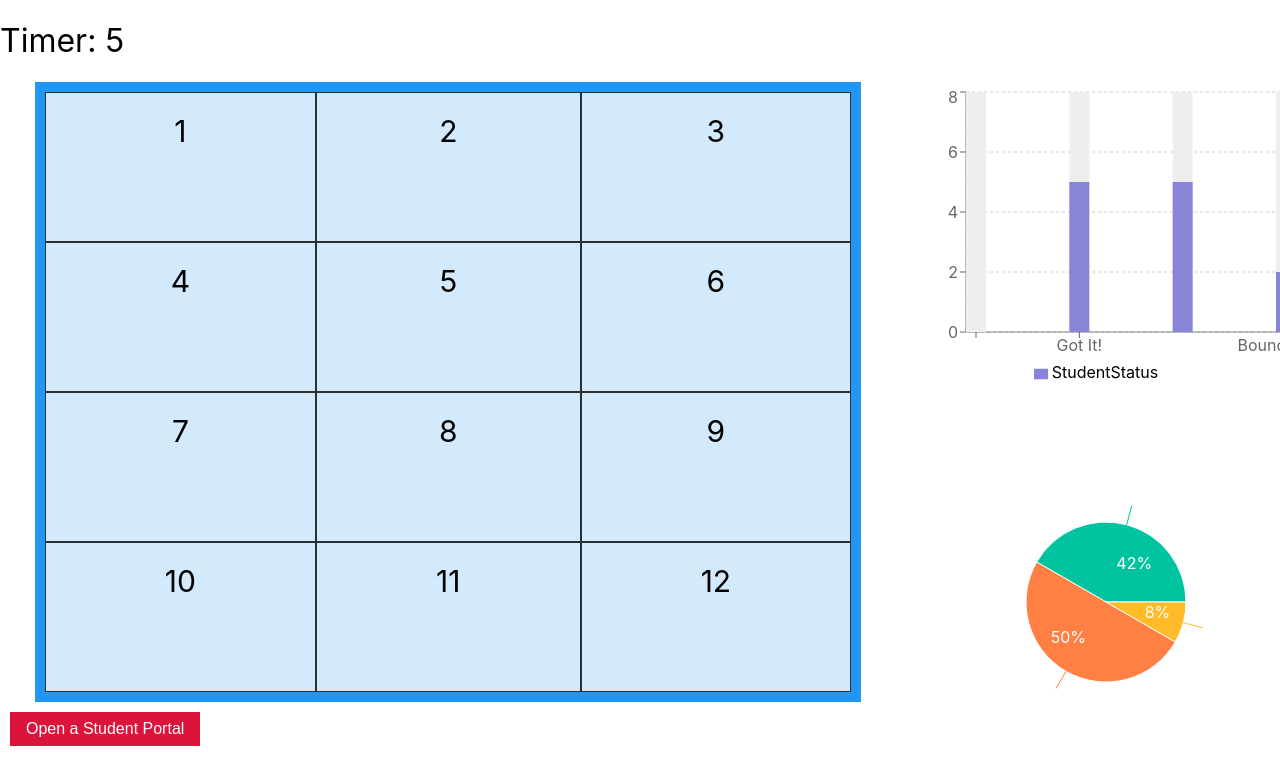
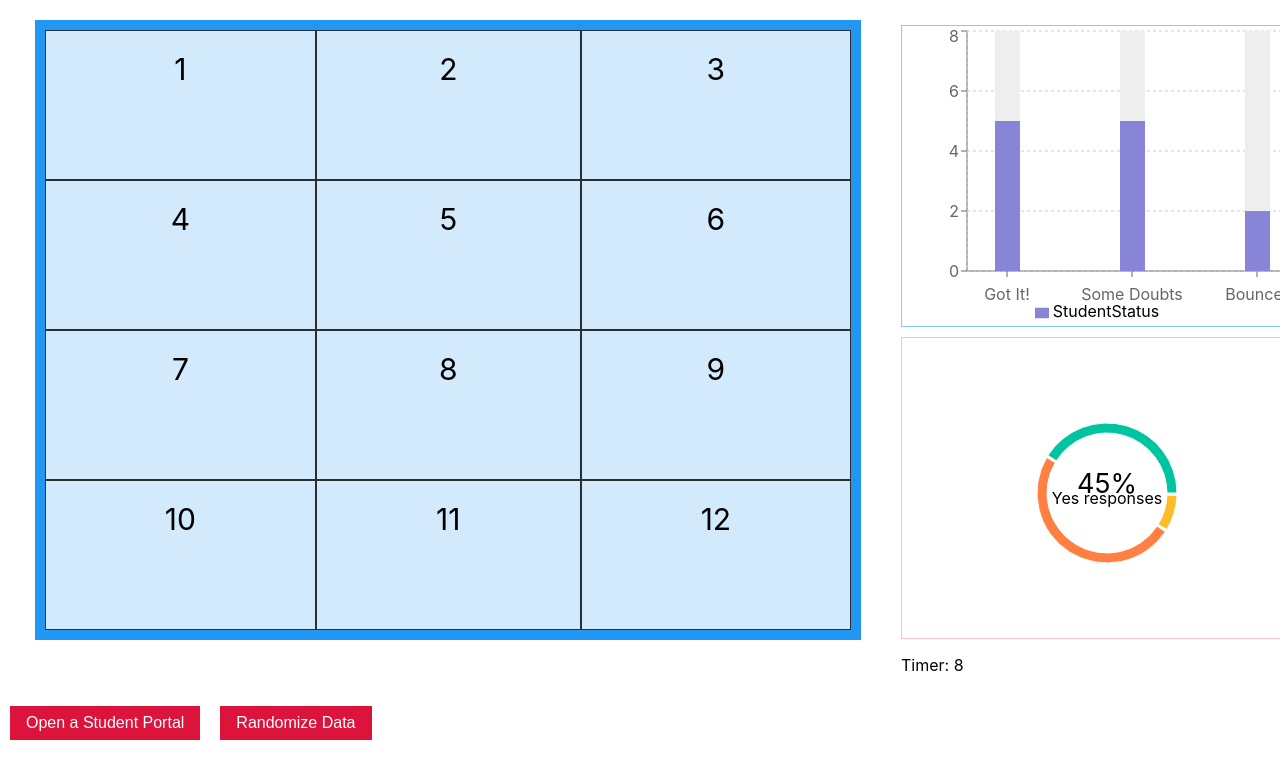
Before and after one commit to adityaketkar/emoji-reaction-board, a React (Create React App) app: page / in a window 1280 px wide. Shown: the top 784 px of the page. Built offline with nearby package versions, Linux system fonts and the light colour scheme.

Commit message:
beautify dashboard

```diff
--- a/src/App.css
+++ b/src/App.css
@@ -72,6 +72,7 @@ button {
   border: none;
   font-size: inherit;
   margin: 10px;
+  cursor: pointer;
 }
 
 .animation {
@@ -109,6 +110,7 @@ button {
 
 .master-container{
   width: auto;
+  margin-top: 20px;
   /* border: black 1px solid; */
 }
 
@@ -128,7 +130,6 @@ button {
 .class-mood{
   /* border: green 2px solid; */
   margin: 5px;
-  justify-items: center;
 }
 
 .class-responses{
--- a/src/App.js
+++ b/src/App.js
@@ -5,43 +5,32 @@ import {
   BarChart, Bar, XAxis, YAxis, CartesianGrid, Tooltip, Legend,
 } from 'recharts';
 import {
-  PieChart, Pie, Sector, Cell,
+  PieChart, Pie, Cell,
 } from 'recharts';
-const data = [
-  { name: 'Yes', value: 5 },
-  { name: 'No', value: 6 },
-  { name: 'Did\'nt Respond', value: 1 },
-];
+import {Label} from 'recharts';
+
 const COLORS = [  '#00C49F','#FF8042', '#FFBB28',,'#0088FE'];
 const RADIAN = Math.PI / 180;
 const renderCustomizedLabel = ({
-  cx, cy, midAngle, innerRadius, outerRadius, percent, index,
+  cx, cy, midAngle, innerRadius, outerRadius, percent, name,
 }) => {
    const radius = innerRadius + (outerRadius - innerRadius) * 0.5;
   const x = cx + radius * Math.cos(-midAngle * RADIAN);
   const y = cy + radius * Math.sin(-midAngle * RADIAN);
 
   return (
+    <div>
       <text x={x} y={y} fill="white" textAnchor={x > cx ? 'start' : 'end'} dominantBaseline="central">
         {`${(percent * 100).toFixed(0)}%`}
       </text>
+      <text x={x} y={y} fill="white" textAnchor={x > cx ? 'start' : 'end'} dominantBaseline="central">
+        {name}<br></br>
+      </text>
+    </div>
   );
 };
 
-const dataBar = [
-  {
-    name: ' ', uv: 0, pv: 0, StudentStatus: 0,
-  },
-  {
-    name: 'Got It!', uv: 12, pv: 12, StudentStatus: 5,
-  },
-  {
-    name: 'Some Doubts', uv: 12, pv: 12, StudentStatus: 5,
-  },
-  {
-    name: 'Bouncer', uv: 12, pv: 12, StudentStatus: 2,
-  }
-];
+
 
 
 function copyStyles(sourceDoc, targetDoc) {
@@ -106,8 +95,24 @@ class App extends React.PureComponent {
     super(props);
 
     this.state = {
-      counter: 0,
+      counter: 8,
       showWindowPortal: false,
+      dataPie : [
+        { name: 'Yes', value: 5 },
+        { name: 'No', value: 6 },
+        { name: 'Did\'nt Respond', value: 1 },
+      ],
+      dataBar : [
+        {
+          name: 'Got It!', uv: 12, pv: 12, StudentStatus: 5,
+        },
+        {
+          name: 'Some Doubts', uv: 12, pv: 12, StudentStatus: 5,
+        },
+        {
+          name: 'Bouncer', uv: 12, pv: 12, StudentStatus: 2,
+        }
+      ]
     };
 
     this.toggleWindowPortal = this.toggleWindowPortal.bind(this);
@@ -119,11 +124,11 @@ class App extends React.PureComponent {
       this.closeWindowPortal();
     });
 
-    window.setInterval(() => {
-      this.setState(state => ({
-        counter: state.counter + 1,
-      }));
-    }, 1000);
+    // window.setInterval(() => {
+    //   this.setState(state => ({
+    //     counter: state.counter + 1,
+    //   }));
+    // }, 1000);
   }
 
   toggleWindowPortal() {
@@ -137,10 +142,36 @@ class App extends React.PureComponent {
     this.setState({ showWindowPortal: false })
   }
 
+  randomizeData(){
+    console.log("called randomize");
+    let seed = Math.floor((Math.random() * 12));
+    const newDataPie = [
+      { name: 'Yes', value:  seed},
+      { name: 'No', value: 11-seed },
+      { name: 'Did\'nt Respond', value: 1 },
+    ];
+
+    const newDataBar =
+    [
+      {
+        name: 'Got It!', uv: 12, pv: 12, StudentStatus: seed,
+      },
+      {
+        name: 'Some Doubts', uv: 12, pv: 12, StudentStatus: 10-seed,
+      },
+      {
+        name: 'Bouncer', uv: 12, pv: 12, StudentStatus: 2,
+      }
+    ];
+    this.setState({
+      dataBar: newDataBar,
+      dataPie: newDataPie
+    });
+  }
+
   render() {
     return (
       <div className="master-container">
-        <h1>Timer: {this.state.counter}</h1>
 
         <div className="dashboard">
           <div className="reaction-board">
@@ -162,45 +193,56 @@ class App extends React.PureComponent {
           <div className="analytics-board">
               <div className="class-mood">
                 <BarChart
-                  style={{margin:"auto" }}
+                  style={{border:"0.2px solid skyblue",alignContent:"center", justifyContent:"center"}}
                   width={400}
                   height={300}
-                  data={dataBar}
-                  barSize={20}
-
+                  data={this.state.dataBar}
+                  barSize={25}
                 >
-                  <XAxis dataKey="name" scale="point" padding={{ left: 10, right: 10 }} />
+                  <XAxis  dataKey="name" scale="point" padding={{ left: 40 , right: 40 }} dy={10}/>
                   <YAxis />
                   <Tooltip />
                   <Legend />
                   <CartesianGrid strokeDasharray="3 3" />
-                  <Bar dataKey="StudentStatus" fill="#8884d8" background={{ fill: '#eee' }} />
+                  <Bar style={{alignContent:"center", justifyContent:"center"}} dataKey="StudentStatus" fill="#8884d8" background={{ fill: '#eee' }}  />
                 </BarChart>
               </div>
               <div className="class-responses">
-                <PieChart width={400} height={300}
-                  style={{margin:"auto", alignItems:"center", justifyContent:"center"}}>
+              <PieChart style={{border:"1px solid pink"}} width={400} height={300}>
                 <Pie
-                    data={data}
+                style={{margin:"auto", border:"10px solid black"}}
+                data={this.state.dataPie}
+                dataKey="value"
                 cx={200}
-                    cy={200}
-                    labelLine={true}
-                    outerRadius={80}
+                cy={150}
+                innerRadius={60}
+                outerRadius={70}
                 fill="#8884d8"
-                    dataKey="value"
-                    label={renderCustomizedLabel}
+                paddingAngle={2}
                 >
+                <Label
+                value={Math.floor((this.state.dataPie[0].value/11)*100) + "%"} position="centerBottom"  className='label-top' fontSize='27px'
+                />
+                <Label
+                value="Yes responses" position="centerTop" className='label'
+                />
                   {
-                      data.map((entry, index) => <Cell key={`cell-${index}`} fill={COLORS[index % COLORS.length]} />)
+                    this.state.dataPie.map((entry, index) => <Cell fill={COLORS[index % COLORS.length]}/>)
                   }
                 </Pie>
+                <Tooltip/>
               </PieChart>
+              <p>Timer: {this.state.counter}</p>
               </div>
           </div>
         </div>
 
         <button onClick={this.toggleWindowPortal}>
           {this.state.showWindowPortal ? 'Close the' : 'Open a'} Student Portal
+        </button>
+
+        <button onClick={() => this.randomizeData()}>
+            Randomize Data
         </button>
 
         {this.state.showWindowPortal && (
```
Also changed, not shown: src/logo.svg (deleted). Lines whose indentation alone changed are shown as unchanged.
